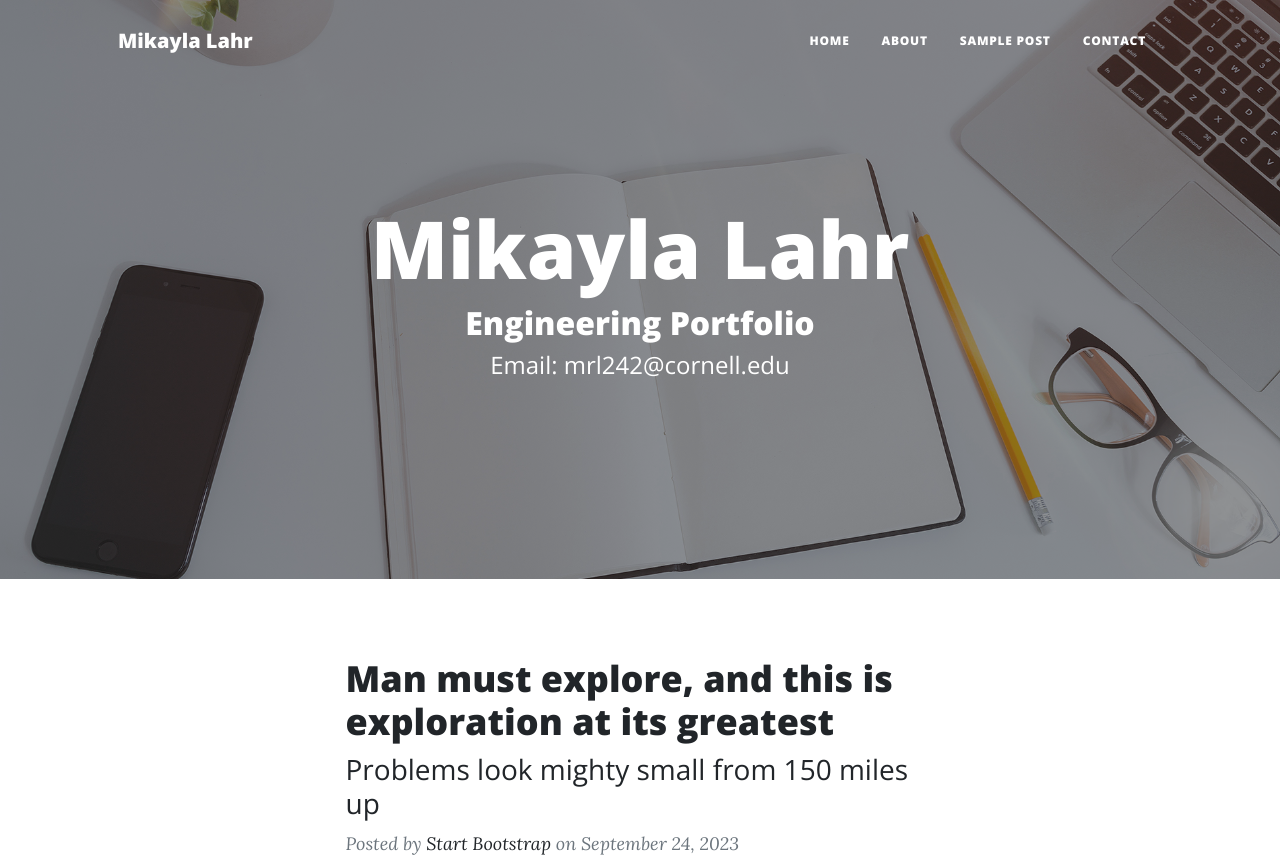
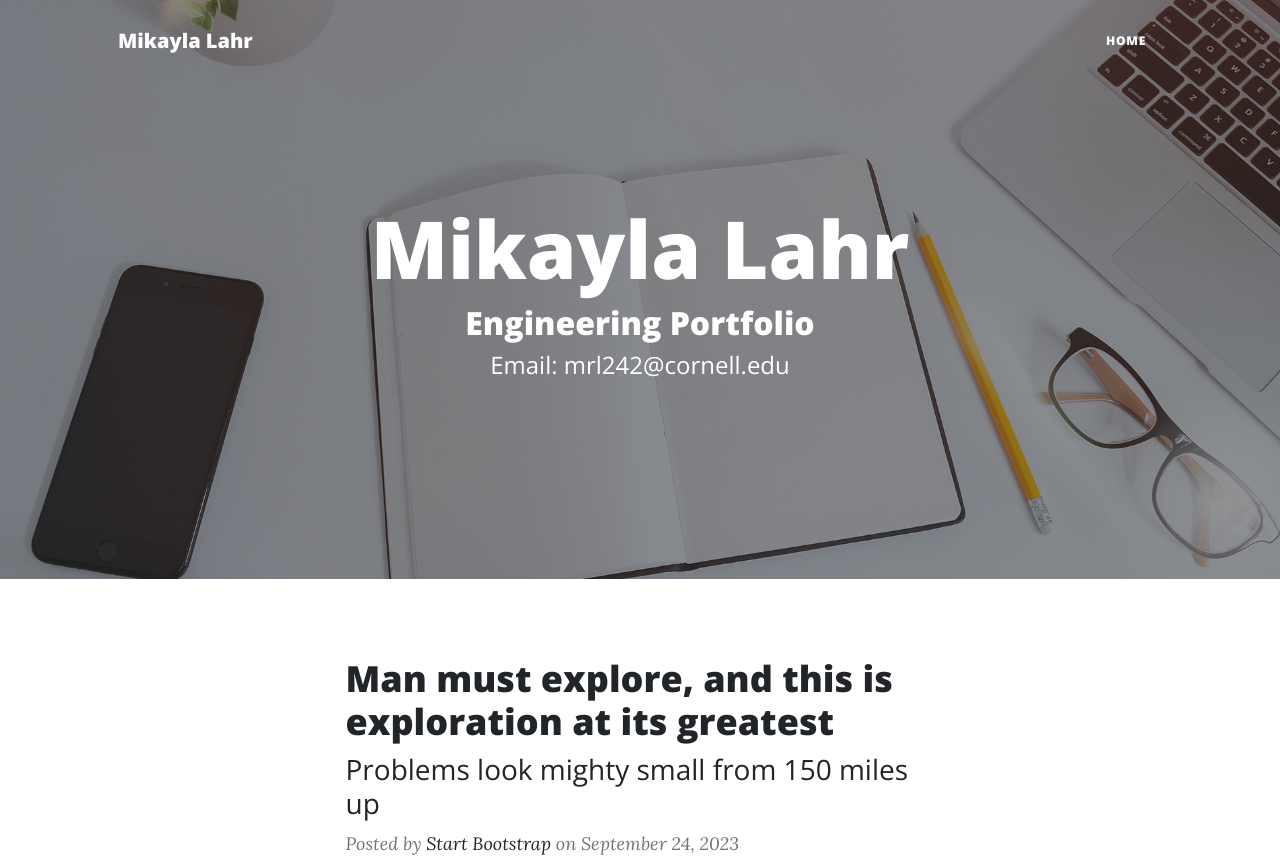
Before and after one commit to MikaylaLahr/ResumePortfolio, a plain HTML site: page startbootstrap-clean-blog-gh-pages/index.html in a window 1280 px wide. Shown: the top 860 px of the page. Drawn offline with nearby package versions, Linux system fonts and the light colour scheme.

Commit message:
Update index.html

```diff
--- a/startbootstrap-clean-blog-gh-pages/index.html
+++ b/startbootstrap-clean-blog-gh-pages/index.html
@@ -27,9 +27,9 @@
                 <div class="collapse navbar-collapse" id="navbarResponsive">
                     <ul class="navbar-nav ms-auto py-4 py-lg-0">
                         <li class="nav-item"><a class="nav-link px-lg-3 py-3 py-lg-4" href="index.html">Home</a></li>
-                        <li class="nav-item"><a class="nav-link px-lg-3 py-3 py-lg-4" href="about.html">About</a></li>
-                        <li class="nav-item"><a class="nav-link px-lg-3 py-3 py-lg-4" href="post.html">Sample Post</a></li>
-                        <li class="nav-item"><a class="nav-link px-lg-3 py-3 py-lg-4" href="contact.html">Contact</a></li>
+                       <!-- <li class="nav-item"><a class="nav-link px-lg-3 py-3 py-lg-4" href="about.html">About</a></li> -->
+                       <!-- <li class="nav-item"><a class="nav-link px-lg-3 py-3 py-lg-4" href="post.html">Sample Post</a></li> -->
+                       <!-- <li class="nav-item"><a class="nav-link px-lg-3 py-3 py-lg-4" href="contact.html">Contact</a></li> -->
                     </ul>
                 </div>
             </div>
```
